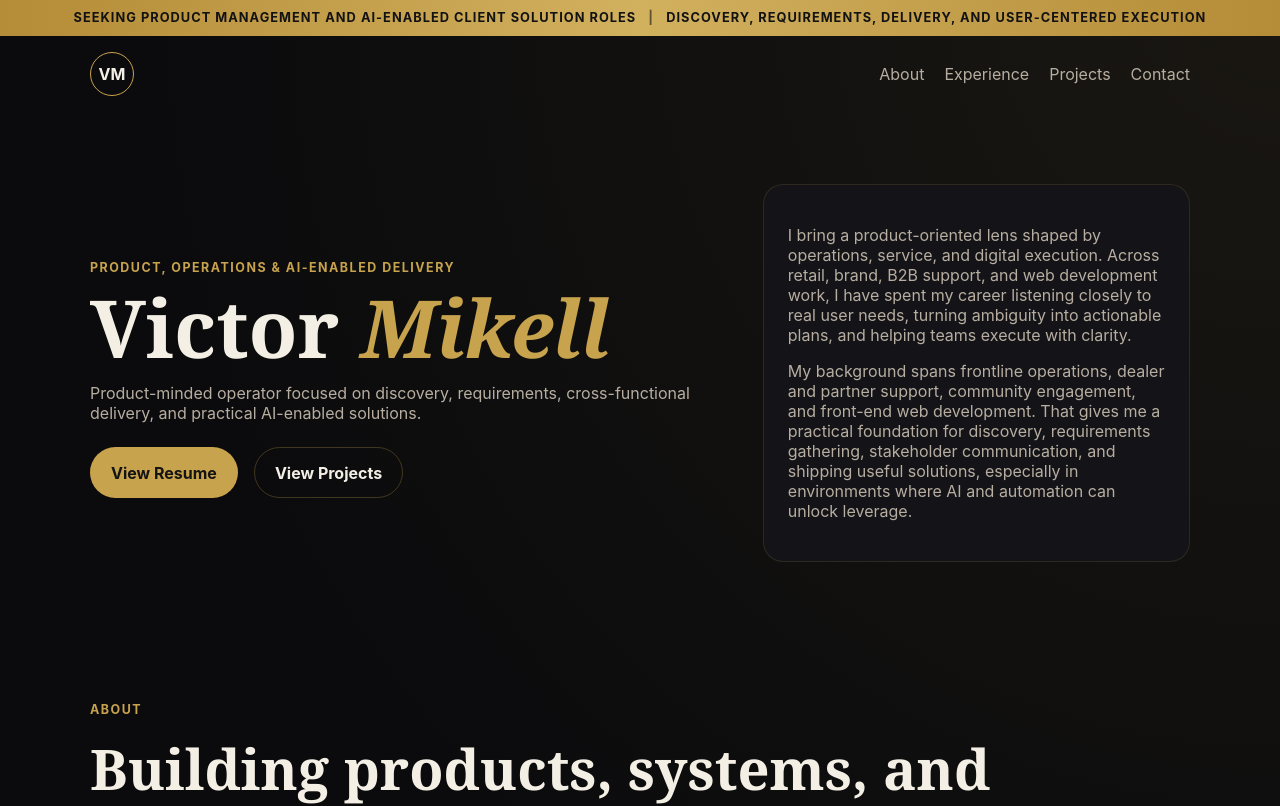
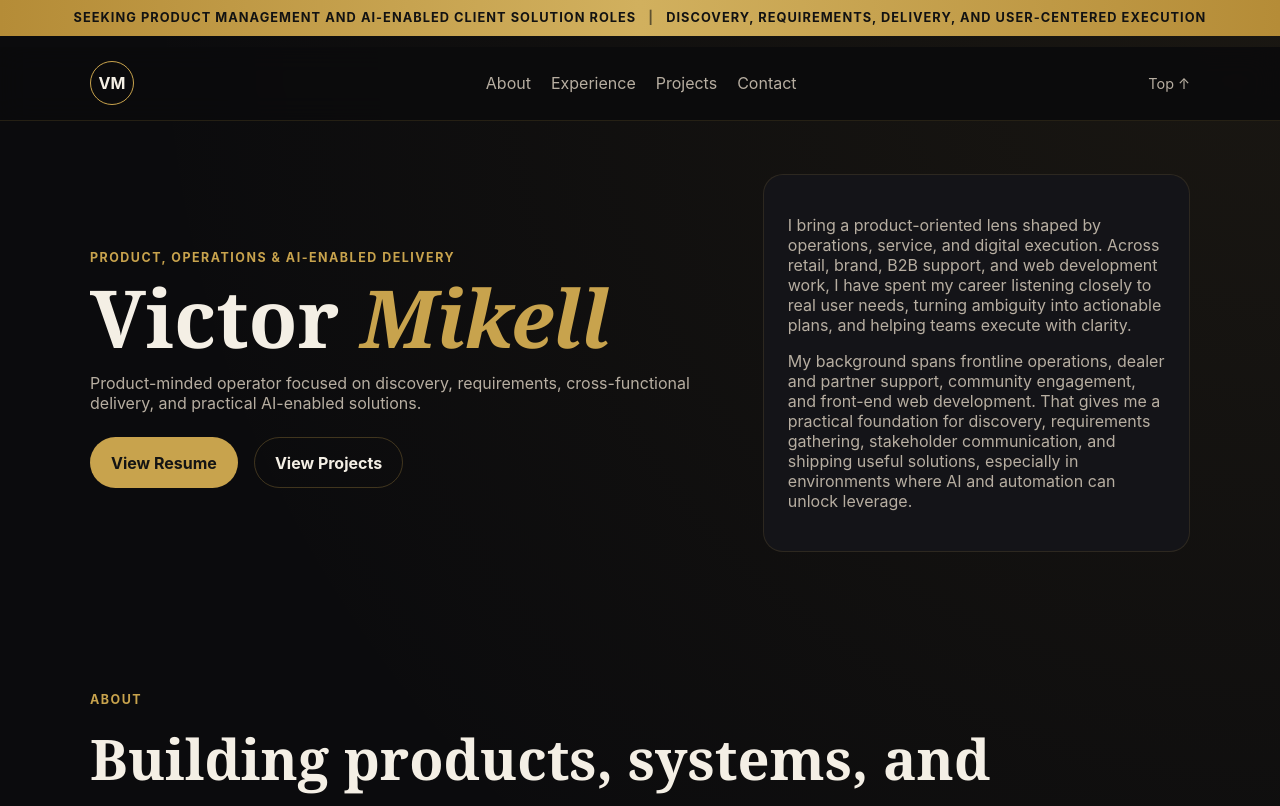
Before and after one commit to vmikell/victor-job-search, a React (Vite) app: page / in a window 1280 px wide. Shown: the top 806 px of the page. Built offline with nearby package versions, Linux system fonts and the light colour scheme.

Commit message:
Improve sticky navigation on portfolio

```diff
--- a/src/components/Layout.tsx
+++ b/src/components/Layout.tsx
@@ -10,17 +10,21 @@ const navItems = [
 export function Layout() {
   return (
     <>
+      <div id="top" />
       <a href="#main" className="skip-link">Skip to main content</a>
       <div className="seeking-banner">
         Seeking product management and AI-enabled client solution roles <span>|</span> Discovery, requirements, delivery, and user-centered execution
       </div>
-      <header className="site-header">
+      <header className="site-header-wrap">
+        <div className="site-header">
           <NavLink to="/" className="monogram">VM</NavLink>
           <nav className="site-nav" aria-label="Primary">
             {navItems.map((item) => (
               <a key={item.label} href={item.href}>{item.label}</a>
             ))}
           </nav>
+          <a href="#top" className="back-to-top">Top ↑</a>
+        </div>
       </header>
       <main id="main">
         <Outlet />
--- a/src/styles/main.scss
+++ b/src/styles/main.scss
@@ -12,6 +12,7 @@
 
 * { box-sizing: border-box; }
 html { scroll-behavior: smooth; }
+html, body, #root { min-height: 100%; }
 body {
   margin: 0;
   font-family: Inter, ui-sans-serif, system-ui, sans-serif;
@@ -51,11 +52,20 @@ img { max-width: 100%; }
   width: min(calc(100% - 2rem), var(--max));
   margin: 0 auto;
 }
+.site-header-wrap {
+  position: sticky;
+  top: 2.9rem;
+  z-index: 9;
+  background: rgba(11, 11, 13, 0.92);
+  backdrop-filter: blur(14px);
+  border-bottom: 1px solid var(--border);
+}
 .site-header {
   display: flex;
   justify-content: space-between;
   align-items: center;
-  padding: 1rem 0 1.5rem;
+  gap: 1rem;
+  padding: 0.9rem 0;
 }
 .monogram {
   width: 2.75rem;
@@ -66,8 +76,13 @@ img { max-width: 100%; }
   place-items: center;
   font-weight: 700;
 }
-.site-nav { display: flex; gap: 1.25rem; color: var(--muted); }
-.site-nav a:hover, .text-link:hover { color: var(--gold); }
+.site-nav { display: flex; gap: 1.25rem; color: var(--muted); flex: 1; justify-content: center; }
+.site-nav a:hover, .text-link:hover, .back-to-top:hover { color: var(--gold); }
+.back-to-top {
+  color: var(--muted);
+  font-size: 0.9rem;
+  white-space: nowrap;
+}
 
 .hero, .section, .project-shell { padding: 4rem 0; }
 .hero-grid {
@@ -146,6 +161,8 @@ img { max-width: 100%; }
   .site-header, .hero-grid, .stats-grid, .projects-grid, .skills-grid {
     grid-template-columns: 1fr;
   }
+  .site-header-wrap { top: 2.8rem; }
   .site-header { gap: 1rem; flex-direction: column; align-items: flex-start; }
-  .site-nav { flex-wrap: wrap; }
+  .site-nav { flex-wrap: wrap; justify-content: flex-start; }
+  .back-to-top { align-self: flex-end; }
 }
```
Lines whose indentation alone changed are shown as unchanged.
